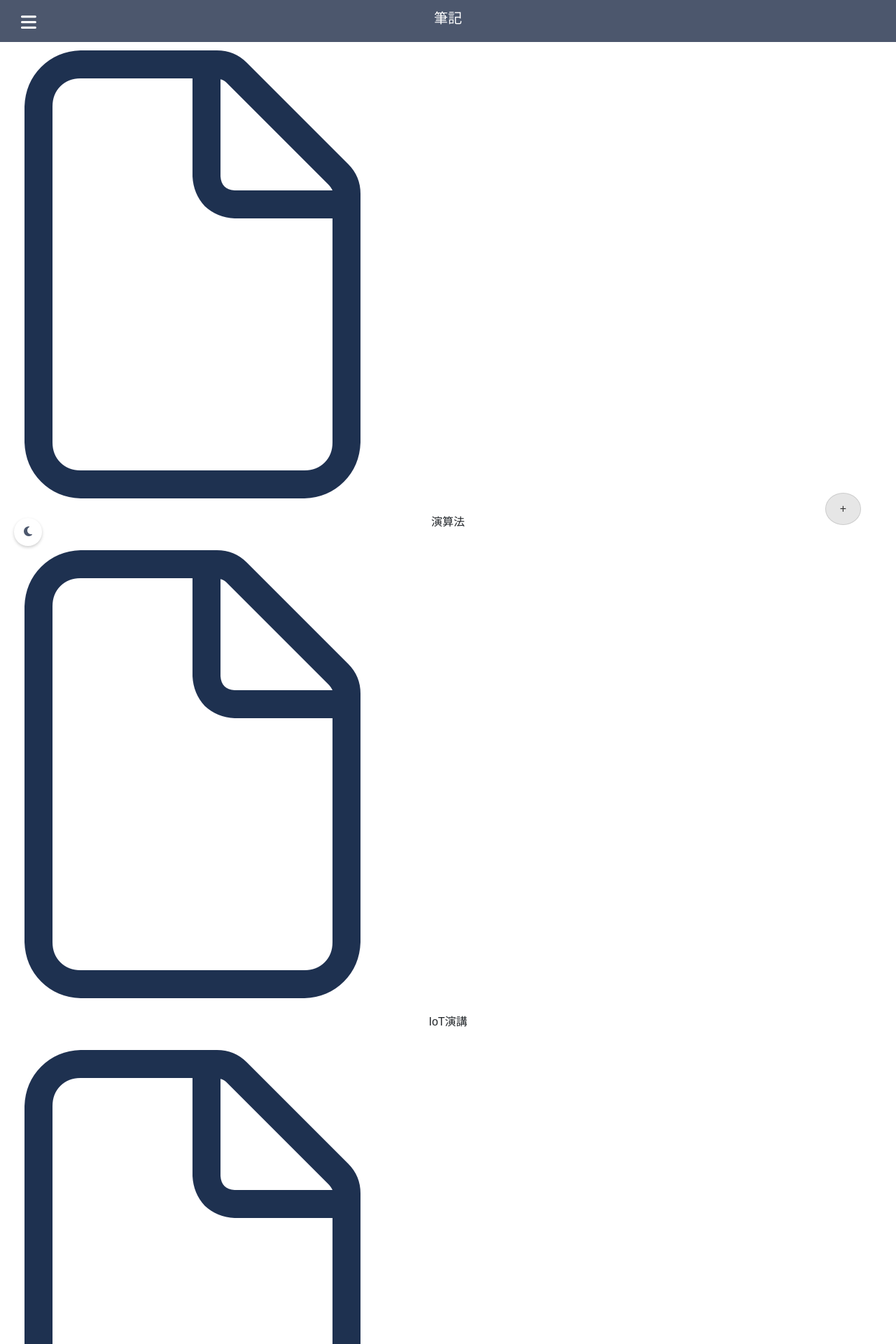
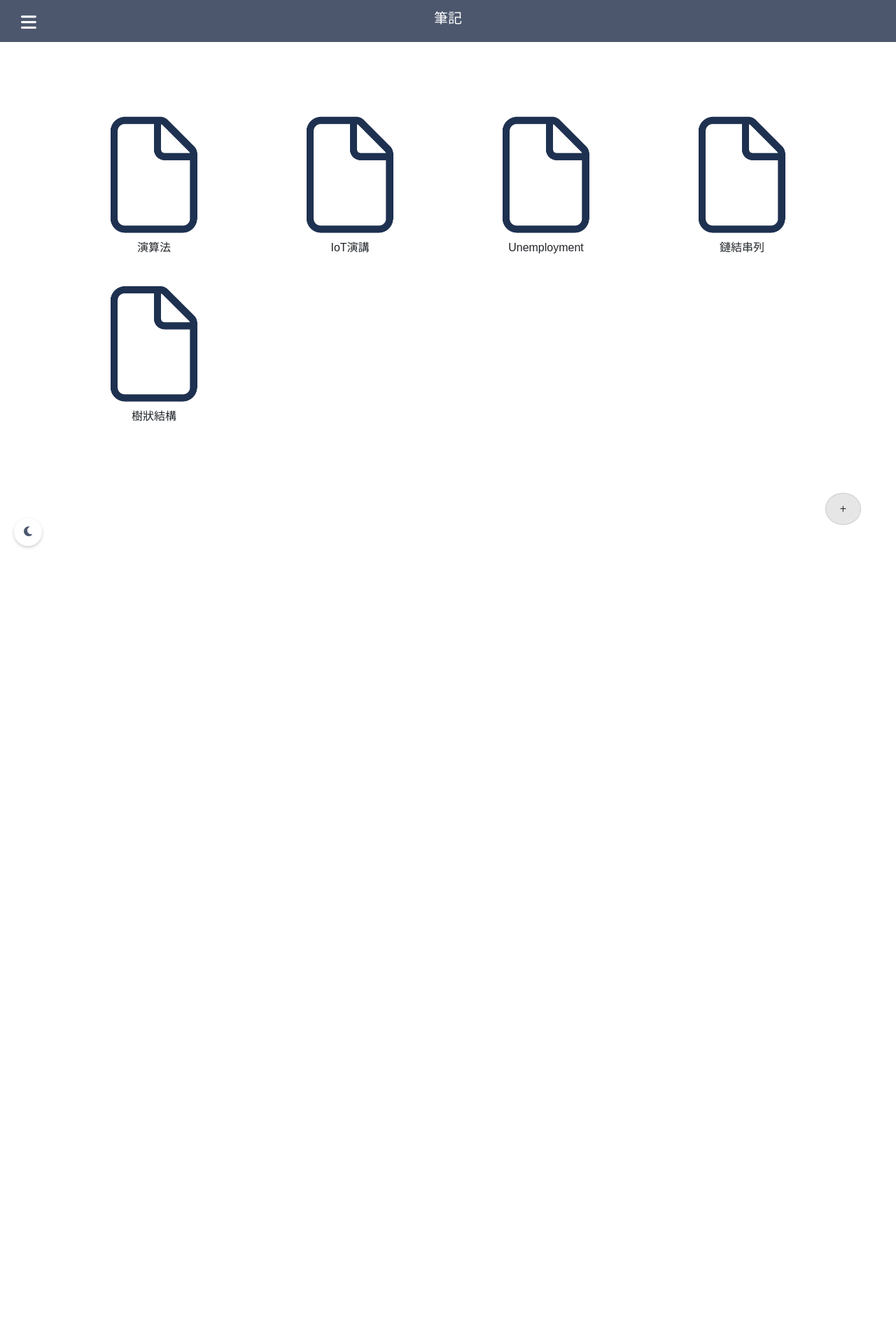
Before and after one commit to stickmanonline10155/SA-t4-webcode, a PHP site: page /note-file.html in a window 1280 px wide. Shown: the top 1920 px of the page at 70% size. After the commit the page ends 783 px from the top, so only its background shows below. Run offline with PHP 8.4, Linux system fonts and the light colour scheme; some libraries are stand-ins or nearby versions.

Commit message:
Update style.css

```diff
--- a/style.css
+++ b/style.css
@@ -648,3 +648,23 @@ body {
 
 
 }
+
+.note-file{
+    display: grid;
+    grid-template-columns: 1fr 1fr 1fr 1fr ;
+    grid-row-gap:20px;
+    margin-top:100px;
+    margin-left: 80px;
+    margin-right: 80px;
+    justify-content: center;
+
+}
+.note-file img{
+    width: 150px;
+}
+
+
+.note-file-icon{
+    display: flex;
+    justify-content: center;
+}
```
